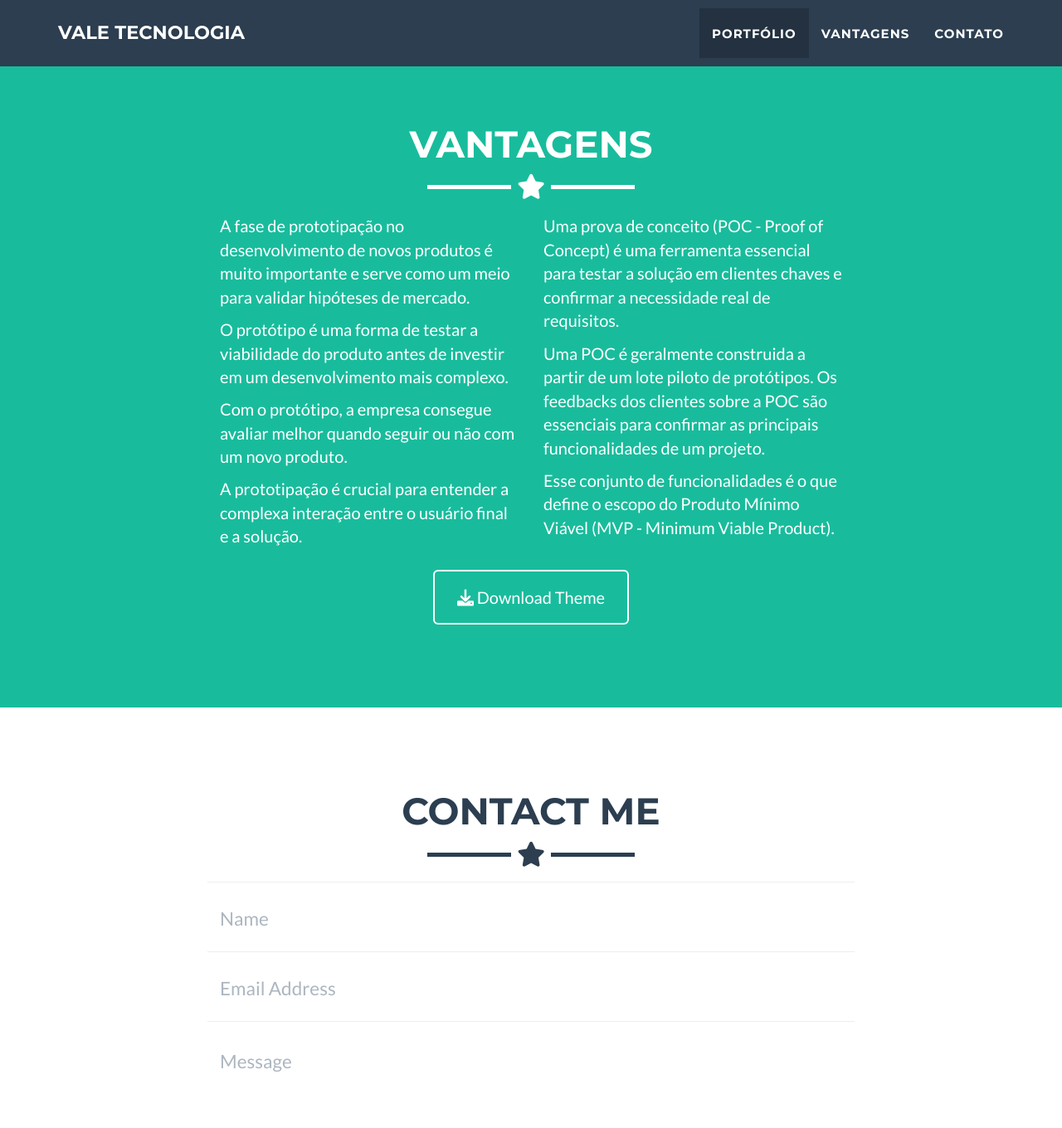
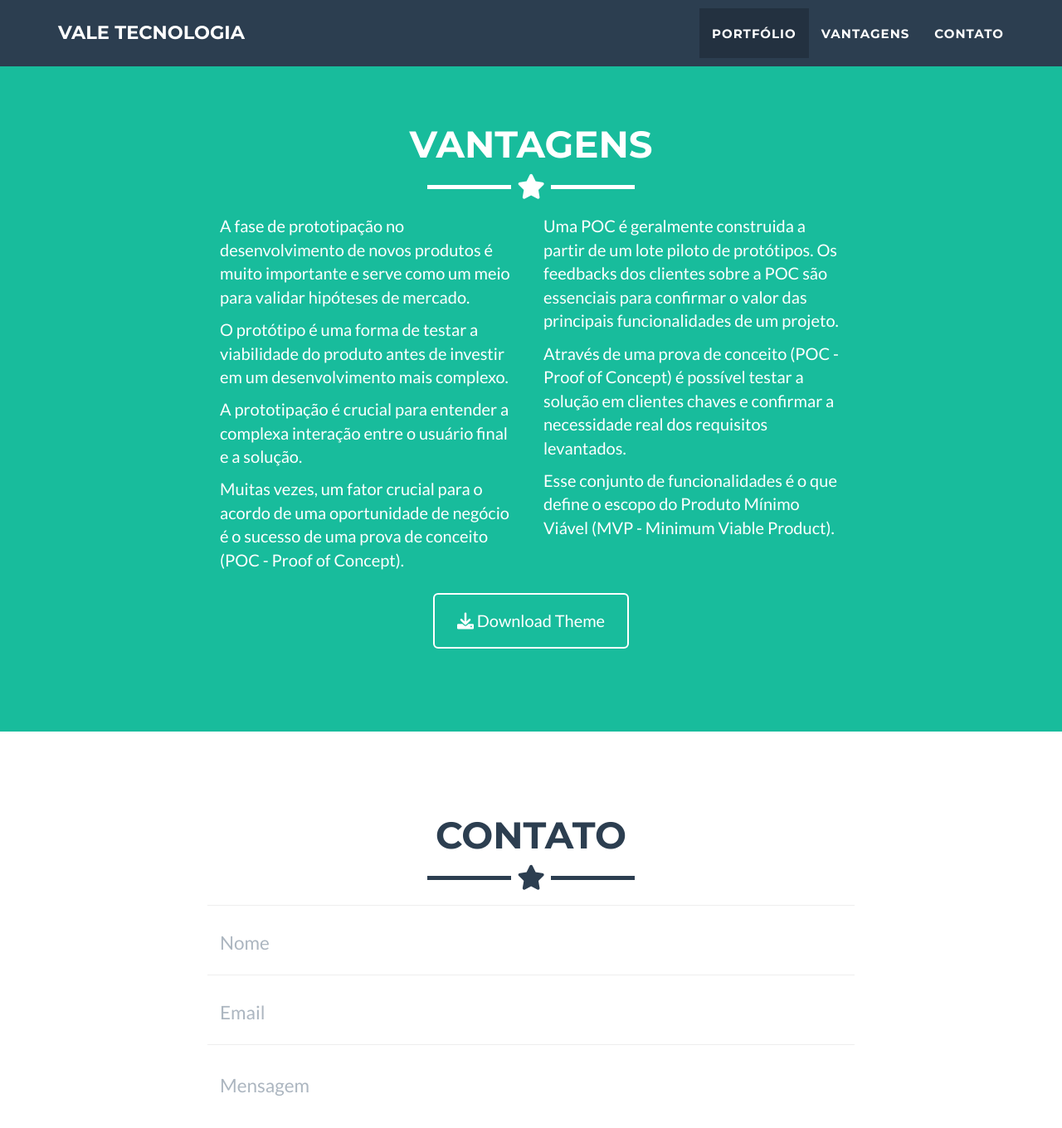
Before and after one commit to leoribg/leoribg.github.io, a Jekyll site: the page built from _posts/2014-07-18-project-1.markdown, in a window 1280 px wide and 1400 px high, scrolled down 1886 px. Shown: the top 1360 px of the window at 83% size. Built offline with Jekyll 4.4.1, drawn with Linux system fonts in a browser that asks for light colours.

Commit message:
✨ feat: Atualizar vantagens e Contato

```diff
--- a/_includes/advantages.html
+++ b/_includes/advantages.html
@@ -13,14 +13,14 @@
           para validar hipóteses de mercado. </p>
           <p>O protótipo é uma forma de testar a viabilidade do produto antes
           de investir em um desenvolvimento mais complexo.</p>
-          <p> Com o protótipo, a empresa consegue avaliar melhor quando seguir ou não com um novo produto. </p>
           <p>A prototipação é crucial para entender a complexa interação entre o usuário final e a solução.</p>
+          <p>Muitas vezes, um fator crucial para o acordo de uma oportunidade de negócio é o sucesso de uma prova de conceito (POC - Proof of Concept). </p>
       </div>
       <div class="col-lg-4">
-        <p>Uma prova de conceito (POC - Proof of Concept) é uma ferramenta essencial para testar a solução em clientes chaves e confirmar
-          a necessidade real de requisitos.</p>
-          <p>Uma POC é geralmente construida a partir de um lote piloto de protótipos.
-          Os feedbacks dos clientes sobre a POC são essenciais para confirmar as principais funcionalidades de um projeto. </p>
+        <p>Uma POC é geralmente construida a partir de um lote piloto de protótipos.
+          Os feedbacks dos clientes sobre a POC são essenciais para confirmar o valor das principais funcionalidades de um projeto.</p>
+        <p>Através de uma prova de conceito (POC - Proof of Concept) é possível testar a solução em clientes chaves e confirmar
+          a necessidade real dos requisitos levantados.</p>
           <p>Esse conjunto de funcionalidades é o que define o escopo do Produto Mínimo Viável (MVP - Minimum Viable Product).</p>
            </p>
       </div>
--- a/_includes/contact_static.html
+++ b/_includes/contact_static.html
@@ -3,7 +3,7 @@
   <div class="container">
     <div class="row">
       <div class="col-lg-12 text-center">
-        <h2>Contact Me</h2>
+        <h2>Contato</h2>
         <hr class="star-primary">
       </div>
     </div>
@@ -13,7 +13,7 @@
           <div class="row control-group">
             <div class="form-group col-xs-12 floating-label-form-group controls">
               <label for="name">Name</label>
-              <input type="text" name="name" class="form-control" placeholder="Name" id="name" required
+              <input type="text" name="name" class="form-control" placeholder="Nome" id="name" required
                 data-validation-required-message="Please enter your name.">
               <p class="help-block text-danger"></p>
             </div>
@@ -21,7 +21,7 @@
           <div class="row control-group">
             <div class="form-group col-xs-12 floating-label-form-group controls">
               <label for="email">Email Address</label>
-              <input type="email" name="_replyto" class="form-control" placeholder="Email Address" id="email" required
+              <input type="email" name="_replyto" class="form-control" placeholder="Email" id="email" required
                 data-validation-required-message="Please enter your email address.">
               <p class="help-block text-danger"></p>
             </div>
@@ -33,7 +33,7 @@
           <div class="row control-group">
             <div class="form-group col-xs-12 floating-label-form-group controls">
               <label for="message">Message</label>
-              <textarea rows="5" name="message" class="form-control" placeholder="Message" id="message" required
+              <textarea rows="5" name="message" class="form-control" placeholder="Mensagem" id="message" required
                 data-validation-required-message="Please enter a message."></textarea>
               <p class="help-block text-danger"></p>
             </div>
@@ -42,7 +42,7 @@
           <div id="success"></div>
           <div class="row">
             <div class="form-group col-xs-12">
-              <button type="submit" class="btn btn-success btn-lg">Send</button>
+              <button type="submit" class="btn btn-success btn-lg">Enviar</button>
             </div>
           </div>
         </form>
```
